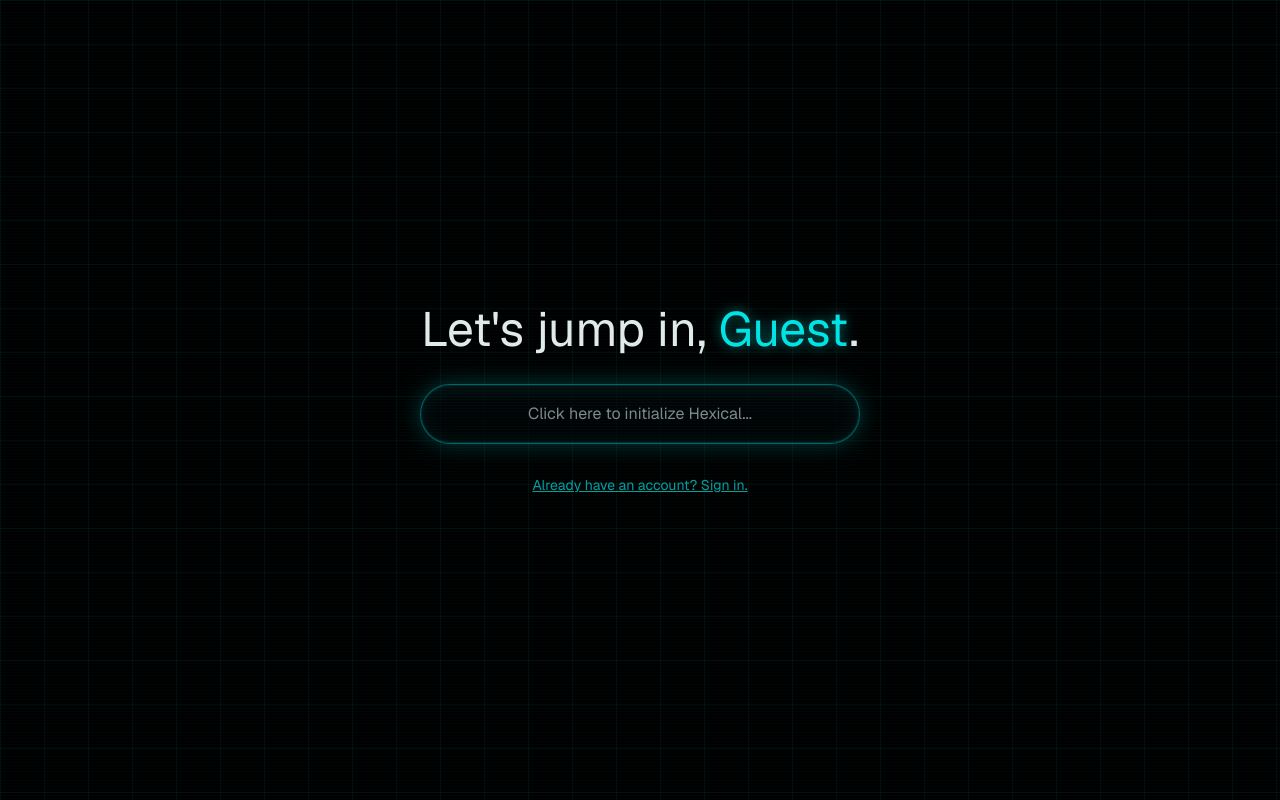
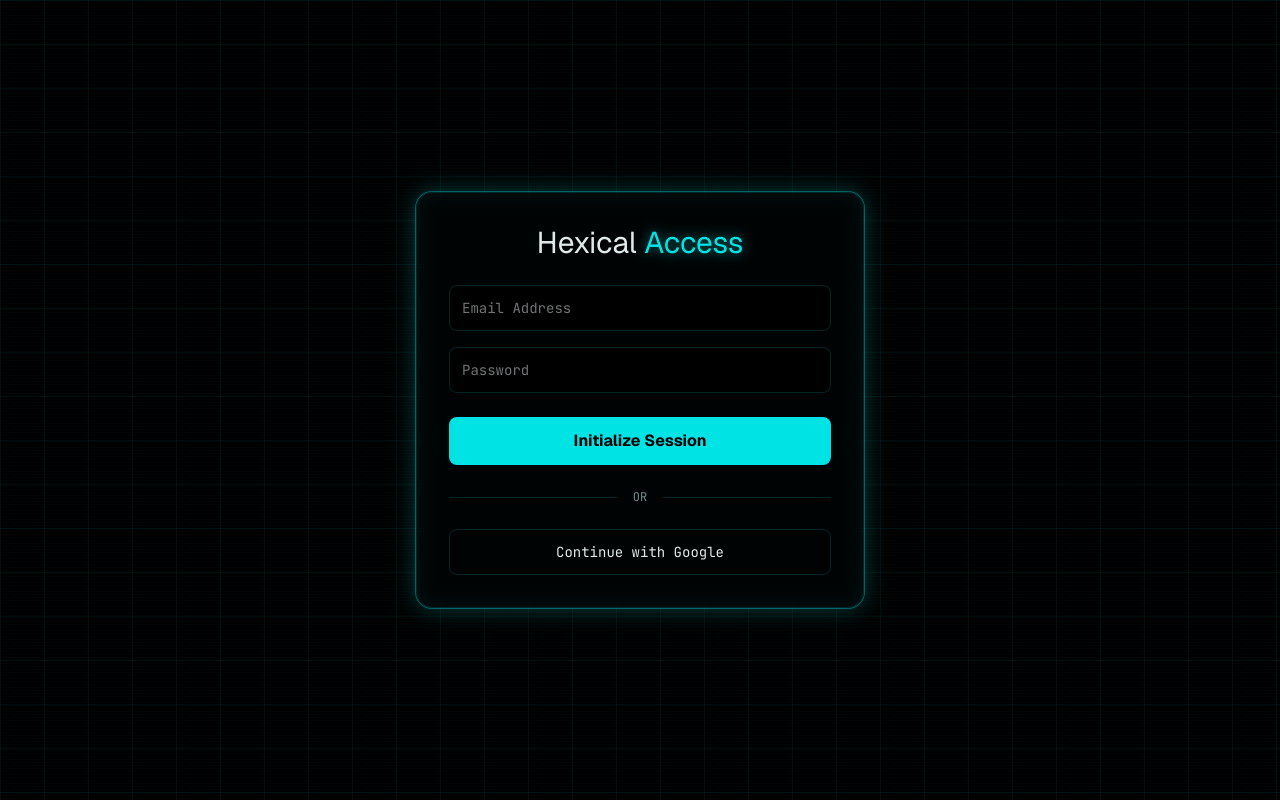
Before and after one commit to Biswarup-Das309/hexical-ai-command-center, a Next.js app: page /login in a window 1280 px wide. Built offline with nearby package versions, Linux system fonts and the light colour scheme; no server answers.

Commit message:
fix: resolve auth routing and implement native Next.js navigation

```diff
--- a/app/login/page.tsx
+++ b/app/login/page.tsx
@@ -1,75 +1,86 @@
 'use client';
 
-import { useState, useEffect } from 'react';
-import { HexicalConsole } from '@/components/hexical/hexical-console';
+import { useState } from 'react';
 import { supabase } from '@/lib/supabase';
-import { useRouter } from 'next/navigation';
 import { Loader2 } from 'lucide-react';
 
-export default function Home() {
-  const [isChatStarted, setIsChatStarted] = useState(false);
-  const [userName, setUserName] = useState<string | null>(null);
-  const [isLoading, setIsLoading] = useState(true);
-  const router = useRouter();
+export default function LoginPage() {
+  const [email, setEmail] = useState('');
+  const [password, setPassword] = useState('');
+  const [loading, setLoading] = useState(false);
+  const [error, setError] = useState<string | null>(null);
 
-  useEffect(() => {
-    // Check for active session on load
-    const checkUser = async () => {
-      const { data } = await supabase.auth.getSession();
-      if (data.session?.user) {
-        const fullName = data.session.user.user_metadata.full_name || 'User';
-        setUserName(fullName.split(' ')[0]);
+  const handleEmailLogin = async (e: React.FormEvent) => {
+    e.preventDefault();
+    setLoading(true);
+    setError(null);
+
+    const { error } = await supabase.auth.signInWithPassword({ email, password });
+
+    if (error) {
+      setError(error.message);
     } else {
-        setUserName('Guest');
+      window.location.assign('/'); // Hard redirect back to home on success
     }
-      setIsLoading(false);
+    setLoading(false);
   };
 
-    checkUser();
-  }, []);
+  const handleGoogleLogin = async () => {
+    setLoading(true);
+    const { error } = await supabase.auth.signInWithOAuth({
+      provider: 'google',
+      options: { redirectTo: `${window.location.origin}/auth/callback` }
+    });
+    if (error) setError(error.message);
+  };
 
   return (
-    <main className="min-h-screen bg-background text-foreground hud-grid scanlines">
-      {!isChatStarted ? (
-        /* Landing Page View */
-        <div className="h-screen w-full flex flex-col items-center justify-center animate-rise p-4">
-          <div className="text-center max-w-2xl mx-auto">
-            <h2 className="text-3xl md:text-5xl font-sans mb-8 text-foreground">
-              {isLoading ? (
-                <Loader2 className="animate-spin inline size-8" />
-              ) : (
-                <>
-                  Let's jump in, <span className="text-cyan text-glow-cyan">{userName || 'Guest'}</span>.
-                </>
-              )}
-            </h2>
+    <main className="min-h-screen bg-background text-foreground flex items-center justify-center p-4 hud-grid scanlines">
+      <div className="w-full max-w-md p-8 rounded-2xl border border-glow-cyan bg-card/80 backdrop-blur-md shadow-2xl relative z-10">
+        <h1 className="text-3xl font-sans mb-6 text-center text-foreground">
+          Hexical <span className="text-cyan text-glow-cyan">Access</span>
+        </h1>
 
-            {/* Action Buttons */}
-            <div className="flex flex-col gap-4">
-              {/* Initialize Button */}
-              <div
-                className="w-full shadow-2xl rounded-full border border-glow-cyan glass p-4 cursor-pointer hover:border-cyan-500 transition-all"
-                onClick={() => setIsChatStarted(true)}
+        {error && <p className="text-red-500 text-sm mb-4 text-center bg-red-500/10 p-2 rounded">{error}</p>}
+
+        <form onSubmit={handleEmailLogin} className="space-y-4">
+          <input
+            type="email"
+            placeholder="Email Address"
+            className="w-full p-3 rounded-lg bg-background border border-border focus:border-cyan outline-none transition-all font-mono text-sm"
+            onChange={(e) => setEmail(e.target.value)}
+            required
+          />
+          <input
+            type="password"
+            placeholder="Password"
+            className="w-full p-3 rounded-lg bg-background border border-border focus:border-cyan outline-none transition-all font-mono text-sm"
+            onChange={(e) => setPassword(e.target.value)}
+            required
+          />
+          <button
+            type="submit"
+            disabled={loading}
+            className="w-full p-3 rounded-lg bg-cyan text-background font-bold hover:bg-cyan/90 transition-all flex justify-center mt-2"
           >
-                <p className="text-muted-foreground text-center">Click here to initialize Hexical...</p>
+            {loading ? <Loader2 className="animate-spin" /> : 'Initialize Session'}
+          </button>
+        </form>
+
+        <div className="my-6 flex items-center gap-4">
+          <div className="flex-1 h-px bg-border"></div>
+          <span className="text-muted-foreground text-xs font-mono">OR</span>
+          <div className="flex-1 h-px bg-border"></div>
         </div>
 
-              {/* Conditional Auth Button */}
-              {!isLoading && userName === 'Guest' && (
         <button
-                  onClick={() => router.push('/login')}
-                  className="mt-4 text-sm text-cyan/70 hover:text-cyan transition-colors underline"
+          onClick={handleGoogleLogin}
+          disabled={loading}
+          className="w-full p-3 rounded-lg border border-border hover:border-cyan hover:text-cyan transition-all font-mono text-sm flex items-center justify-center gap-2"
         >
-                  Already have an account? Sign in.
+          {loading ? <Loader2 className="animate-spin size-4" /> : 'Continue with Google'}
         </button>
-              )}
       </div>
-          </div>
-        </div>
-      ) : (
-        /* Chat Console View */
-        <HexicalConsole />
-      )}
     </main>
   );
 }
```
Lines whose indentation alone changed are shown as unchanged.
